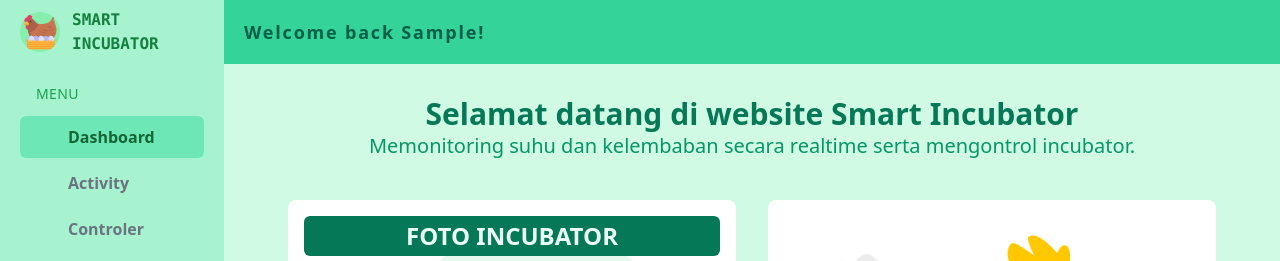
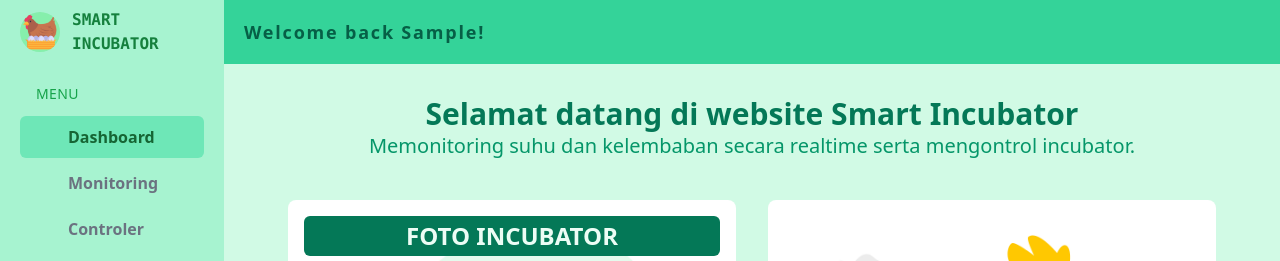
Before and after one commit to rafignwn/monitoring-smart-incubator, a React (Vite) app: page / in a window 1280 px wide. Shown: the top 261 px of the page. Built offline with nearby package versions, Linux system fonts and the light colour scheme; no server answers; the database is empty; sample sign-in values are in the browser's storage; some icons are missing.

Commit message:
ganti activity ke monitoring di sidebar

```diff
--- a/src/components/Sidebar.tsx
+++ b/src/components/Sidebar.tsx
@@ -31,7 +31,7 @@ export default function Sidebar({ handleClose }: { handleClose: () => void }) {
       handleClose,
     },
     {
-      text: "Activity",
+      text: "Monitoring",
       icon: <ChartLine size={20} />,
       linkTo: "/activity",
       handleClose,
```
